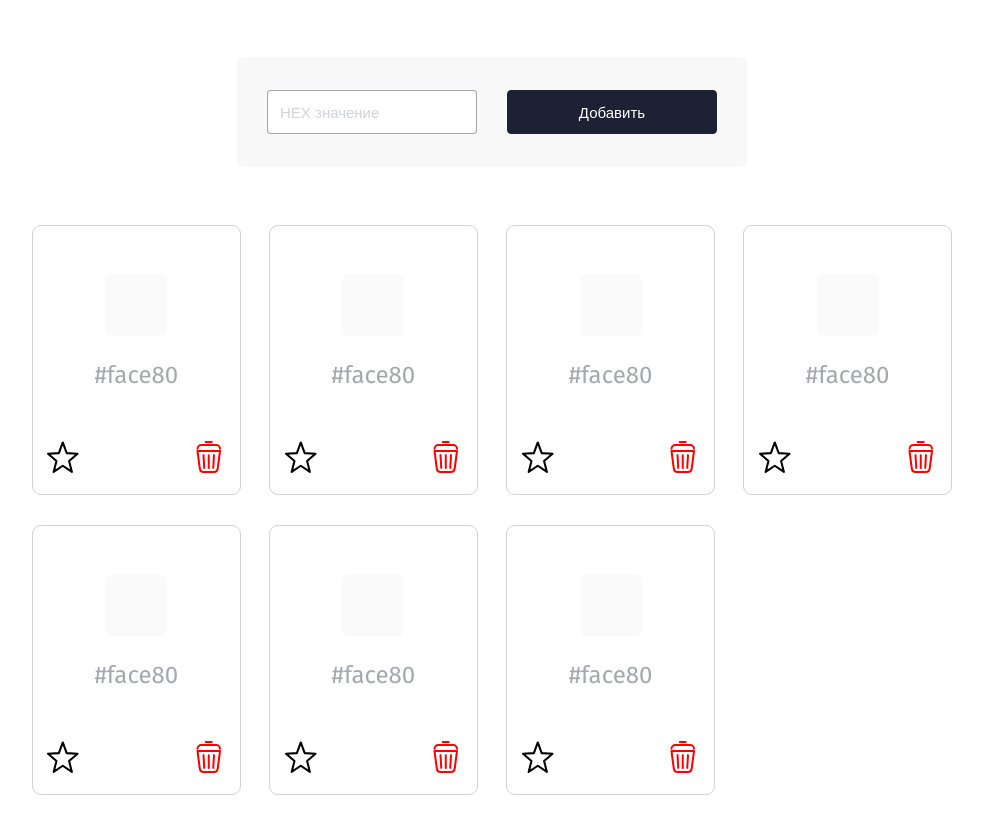
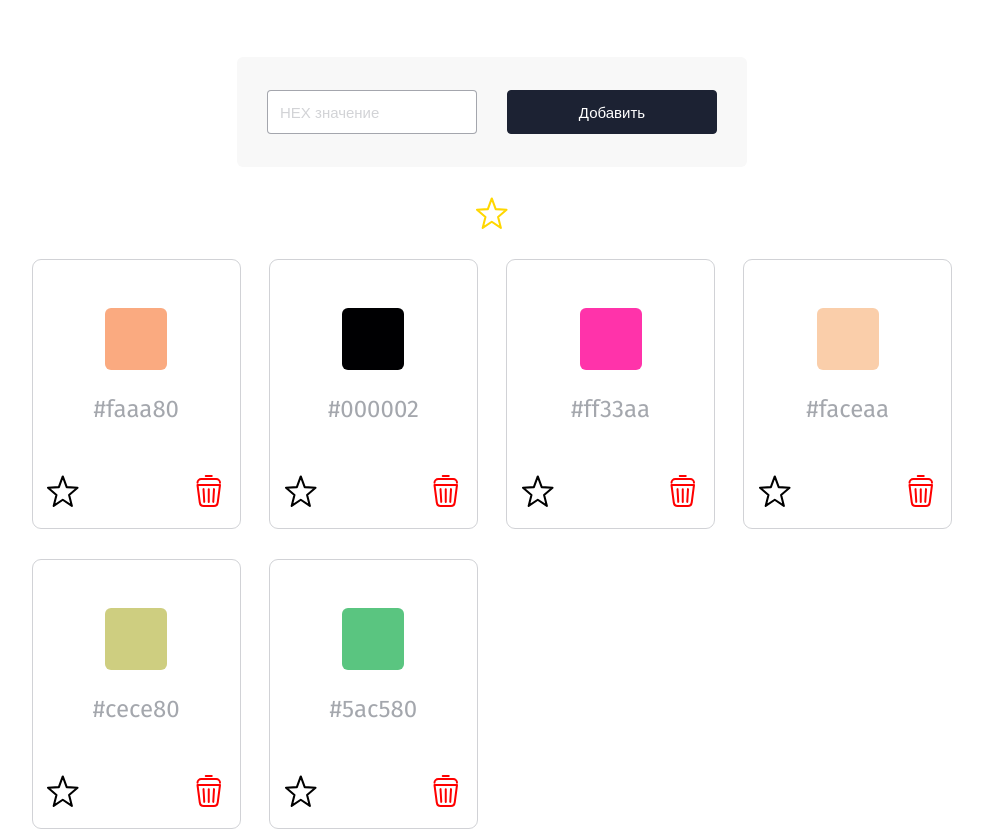
Before and after one commit to cloud2003/cloud2003.github.io, a plain HTML site: page legko/index.html in a window 1280 px wide. Shown: the part 77-906 px from the top of the page, without its empty margins (148-1131 px from the left). Before the commit the page ends 872 px from the top, so only its background shows below. Drawn offline with Linux system fonts and the light colour scheme.

Commit message:
Legko.com - script

```diff
--- a/legko/css/style.less
+++ b/legko/css/style.less
@@ -33,6 +33,8 @@ a {
   max-width: 940px;
   margin: 0 auto;
   padding: 30px 5px;
+
+  transition: all .3s ease 0s;
 }
 
 h1 {
@@ -56,6 +58,20 @@ h1 {
     display: inline-block;
     height: inherit;
     width: 100%;
+  }
+
+  &__fav {
+    stroke: gold;
+    color: transparent;
+    text-align: center;
+    margin: -28px 0 30px;
+
+    &:hover {
+      cursor: pointer;
+    }
+    &.selected {
+      color: gold;
+    }
   }
 }
 
@@ -102,6 +118,7 @@ h1 {
   margin-bottom: 30px;
   border: 1px solid rgba(28, 34, 51, .2);
   ._border-radius(9px);
+  transition: all .3s ease 0s;
 
   @media @tablet {
     width: 30%;
@@ -133,6 +150,20 @@ h1 {
 
   &__fav {
     left: 7%;
+
+    .icon {
+      stroke: rgba(0, 0, 0, 1);
+      color: rgba(0, 0, 0, 0);
+
+      &:hover {
+        color: rgba(0, 0, 0, 0.8);
+      }
+    }
+    &.selected {
+      .icon {
+        color: #000;
+      }
+    }
   }
   &__del {
     right: 7%;
@@ -140,6 +171,13 @@ h1 {
 
   .icon {
     cursor: pointer;
+  }
+
+  &.hide {
+    display: none;
+  }
+  &.visible {
+    opacity: 0;
   }
 }
 
--- a/legko/index.html
+++ b/legko/index.html
@@ -11,30 +11,23 @@
 </head>
 <body>
     <svg xmlns="http://www.w3.org/2000/svg" style="display: none;">
-
         <symbol id="favorite" viewBox="0 0 31 31">
-            <path d="M15.286 1.43l3.784 10.316 10.5.595-8.162 6.974L24.114 30l-8.828-6.008L6.456 30l2.708-10.686L1 12.34l10.5-.594z" stroke-width="2" stroke="#000" fill="none" fill-rule="evenodd" stroke-linecap="round" stroke-linejoin="round"/>
+            <path d="M15.286 1.43l3.784 10.316 10.5.595-8.162 6.974L24.114 30l-8.828-6.008L6.456 30l2.708-10.686L1 12.34l10.5-.594z" stroke-width="2" stroke="" fill-rule="evenodd" stroke-linecap="round" stroke-linejoin="round"/>
         </symbol>
 
         <symbol id="delete" viewBox="0 0 25 32">
             <g stroke="#F00" stroke-width="2" fill="none" fill-rule="evenodd" stroke-linecap="round"><path d="M23.5 7.75A3.75 3.75 0 0 0 19.75 4h-15A3.75 3.75 0 0 0 1 7.75M11.188 31H17.5c2.07 0 3.454-1.597 3.75-3.75L23.5 10M1 10h22.5M15.25 1h-6M11.188 31H7c-2.07 0-3.453-1.597-3.75-3.75L1 10M12.25 14.125v12.75M7 14.125l.75 12.75M17.5 14.125l-.75 12.75"/></g>
         </symbol>
-
     </svg>
 
     <div class="b-main">
         <h1>Управление карточками</h1>
         <div class="b-form-add">
-            <input type="text" class="b-input" placeholder="HEX значение" />
-            <button class="b-button">Добавить</button>
+            <input class="b-input" id="hexValue" type="text" placeholder="HEX значение" maxlength="6" />
+            <button class="b-button" id="addBtn">Добавить</button>
         </div>
 
-        <div class="b-box_justify">
-            <div class="b-card">
-                <div class="b-card__color"></div>
-                <div class="b-card__color-name">#FACE80</div>
-
-                <div class="b-card__fav">
+        <div class="b-form-add__fav" id="favoriteBtn">
             <span class="icon icon-sm">
                 <svg class="icon-svg">
                     <use xlink:href="#favorite" />
@@ -42,135 +35,8 @@
             </span>
         </div>
 
-                <div class="b-card__del">
-                    <span class="icon icon-sm">
-                        <svg class="icon-svg">
-                            <use xlink:href="#delete" />
-                        </svg>
-                    </span>
+        <div class="b-box_justify" id="content"></div>
     </div>
-            </div>
-            <div class="b-card">
-                <div class="b-card__color"></div>
-                <div class="b-card__color-name">#FACE80</div>
-
-                <div class="b-card__fav">
-                    <span class="icon icon-sm">
-                        <svg class="icon-svg">
-                            <use xlink:href="#favorite" />
-                        </svg>
-                    </span>
-                </div>
-
-                <div class="b-card__del">
-                    <span class="icon icon-sm">
-                        <svg class="icon-svg">
-                            <use xlink:href="#delete" />
-                        </svg>
-                    </span>
-                </div>
-            </div>
-            <div class="b-card">
-                <div class="b-card__color"></div>
-                <div class="b-card__color-name">#FACE80</div>
-
-                <div class="b-card__fav">
-                    <span class="icon icon-sm">
-                        <svg class="icon-svg">
-                            <use xlink:href="#favorite" />
-                        </svg>
-                    </span>
-                </div>
-
-                <div class="b-card__del">
-                    <span class="icon icon-sm">
-                        <svg class="icon-svg">
-                            <use xlink:href="#delete" />
-                        </svg>
-                    </span>
-                </div>
-            </div>
-            <div class="b-card">
-                <div class="b-card__color"></div>
-                <div class="b-card__color-name">#FACE80</div>
-
-                <div class="b-card__fav">
-                    <span class="icon icon-sm">
-                        <svg class="icon-svg">
-                            <use xlink:href="#favorite" />
-                        </svg>
-                    </span>
-                </div>
-
-                <div class="b-card__del">
-                    <span class="icon icon-sm">
-                        <svg class="icon-svg">
-                            <use xlink:href="#delete" />
-                        </svg>
-                    </span>
-                </div>
-            </div>
-            <div class="b-card">
-                <div class="b-card__color"></div>
-                <div class="b-card__color-name">#FACE80</div>
-
-                <div class="b-card__fav">
-                    <span class="icon icon-sm">
-                        <svg class="icon-svg">
-                            <use xlink:href="#favorite" />
-                        </svg>
-                    </span>
-                </div>
-
-                <div class="b-card__del">
-                    <span class="icon icon-sm">
-                        <svg class="icon-svg">
-                            <use xlink:href="#delete" />
-                        </svg>
-                    </span>
-                </div>
-            </div>
-            <div class="b-card">
-                <div class="b-card__color"></div>
-                <div class="b-card__color-name">#FACE80</div>
-
-                <div class="b-card__fav">
-                    <span class="icon icon-sm">
-                        <svg class="icon-svg">
-                            <use xlink:href="#favorite" />
-                        </svg>
-                    </span>
-                </div>
-
-                <div class="b-card__del">
-                    <span class="icon icon-sm">
-                        <svg class="icon-svg">
-                            <use xlink:href="#delete" />
-                        </svg>
-                    </span>
-                </div>
-            </div>
-            <div class="b-card">
-                <div class="b-card__color"></div>
-                <div class="b-card__color-name">#FACE80</div>
-
-                <div class="b-card__fav">
-                    <span class="icon icon-sm">
-                        <svg class="icon-svg">
-                            <use xlink:href="#favorite" />
-                        </svg>
-                    </span>
-                </div>
-
-                <div class="b-card__del">
-                    <span class="icon icon-sm">
-                        <svg class="icon-svg">
-                            <use xlink:href="#delete" />
-                        </svg>
-                    </span>
-                </div>
-            </div>
-        </div>
-    </div>
+    <script type="text/javascript" src="js/init.js"></script>
 </body>
 </html>
--- /dev/null
+++ b/legko/js/init.js
@@ -0,0 +1,105 @@
+"use strict";
+
+document.addEventListener("DOMContentLoaded", function() {
+
+  var addBtn = document.querySelector('#addBtn');
+  var hexInput = document.querySelector('#hexValue');
+  var favoriteBtn = document.querySelector('#favoriteBtn');
+  var colorList = [
+    {hex: 'FAaa80', fav: 0},
+    {hex: '000002', fav: 0},
+    {hex: 'ff33aa', fav: 0},
+    {hex: 'FACEaa', fav: 0},
+    {hex: 'CECE80', fav: 0},
+    {hex: '5AC580', fav: 0}
+  ];
+
+  function createCardOfColor(data, i) {
+    return `
+  <div class="b-card" data-id="${i}">
+      <div class="b-card__color" style="background-color: #${data.hex};"></div>
+      <div class="b-card__color-name">#${data.hex}</div>
+      <div class="b-card__fav ${data.fav ? 'selected' : ''}" >
+          <span class="icon icon-sm">
+              <svg class="icon-svg">
+                  <use xlink:href="#favorite" />
+              </svg>
+          </span>
+      </div>
+      <div class="b-card__del">
+          <span class="icon icon-sm">
+              <svg class="icon-svg">
+                  <use xlink:href="#delete" />
+              </svg>
+          </span>
+      </div>
+  </div>`;
+  }
+
+  function updateCardOfList (data) {
+    let totalStr = '';
+
+    data.forEach(function(item, i) {
+      totalStr += createCardOfColor(item, i);
+    });
+    document.getElementById('content').innerHTML = totalStr;
+  }
+
+  function isHex(h) {
+    let a = parseInt(h, 16);
+    return (a.toString(16) === h.toLowerCase());
+  }
+
+  if (window.localStorage.hasOwnProperty('colorListLocalStorage')) {
+    colorList = JSON.parse(localStorage.getItem('colorListLocalStorage'));
+  }
+  updateCardOfList(colorList);
+
+  // add color
+  addBtn.addEventListener('click', function (e) {
+    if ( isHex(hexInput.value) ) {
+      colorList.unshift({
+        hex: hexInput.value,
+        fav: 0
+      });
+      hexInput.value = '';
+      updateCardOfList(colorList);
+      localStorage.setItem('colorListLocalStorage', JSON.stringify(colorList));
+    } else {
+      alert('Неверный формат');
+    }
+  });
+
+  // delete card
+  document.getElementById('content').addEventListener('click', function(e) {
+    var currentID = e.target.closest('.b-card').dataset.id;
+
+    if ( e.target.closest('.b-card__del') ) {
+      e.target.closest('.b-card').classList.add('visible');
+      setTimeout(function () {
+        colorList.splice(currentID, 1);
+        updateCardOfList(colorList);
+        localStorage.setItem('colorListLocalStorage', JSON.stringify(colorList));
+      }, 300);
+    }
+    if ( e.target.closest('.b-card__fav') ) {
+      e.target.closest('.b-card__fav').classList.toggle('selected');
+      colorList[currentID].fav = (colorList[currentID].fav == 0 ) ? 1 : 0;
+      localStorage.setItem('colorListLocalStorage', JSON.stringify(colorList));
+    }
+  });
+
+  // favorite card
+  favoriteBtn.addEventListener('click', function (e) {
+    if (this.classList.contains('selected')) {
+      this.classList.remove('selected');
+      updateCardOfList(colorList);
+    } else {
+      this.classList.add('selected');
+      var colorListFav = colorList.filter(function(obj) {
+        return obj.fav == 1;
+      });
+      updateCardOfList(colorListFav);
+    }
+  });
+});
```
Also changed, not shown: legko/css/style.css. Lines whose indentation alone changed are shown as unchanged.
